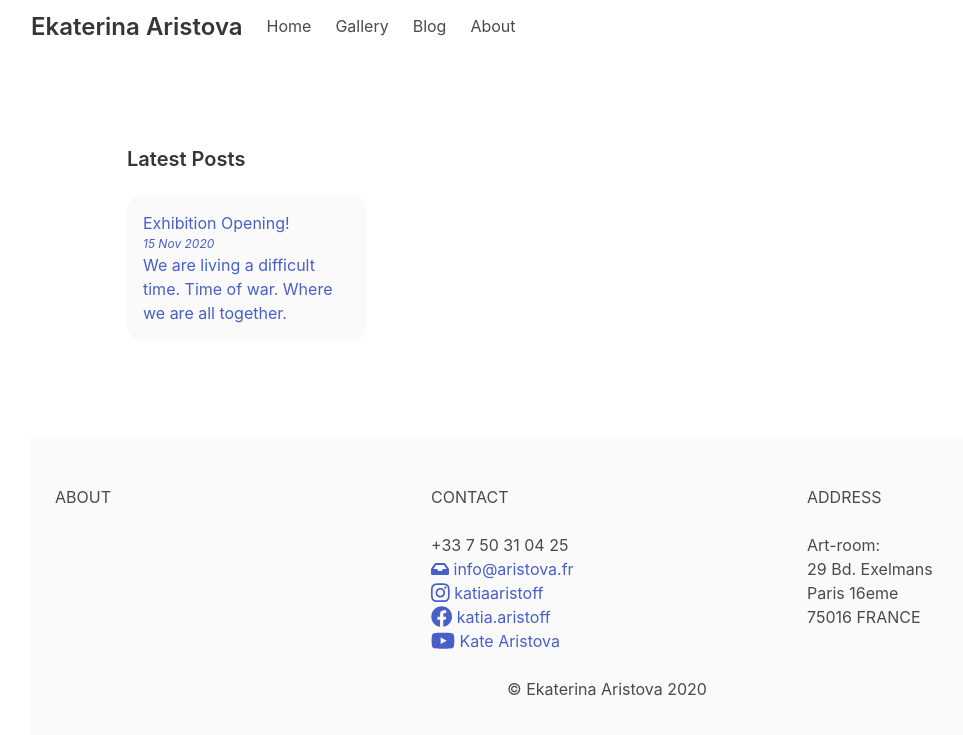
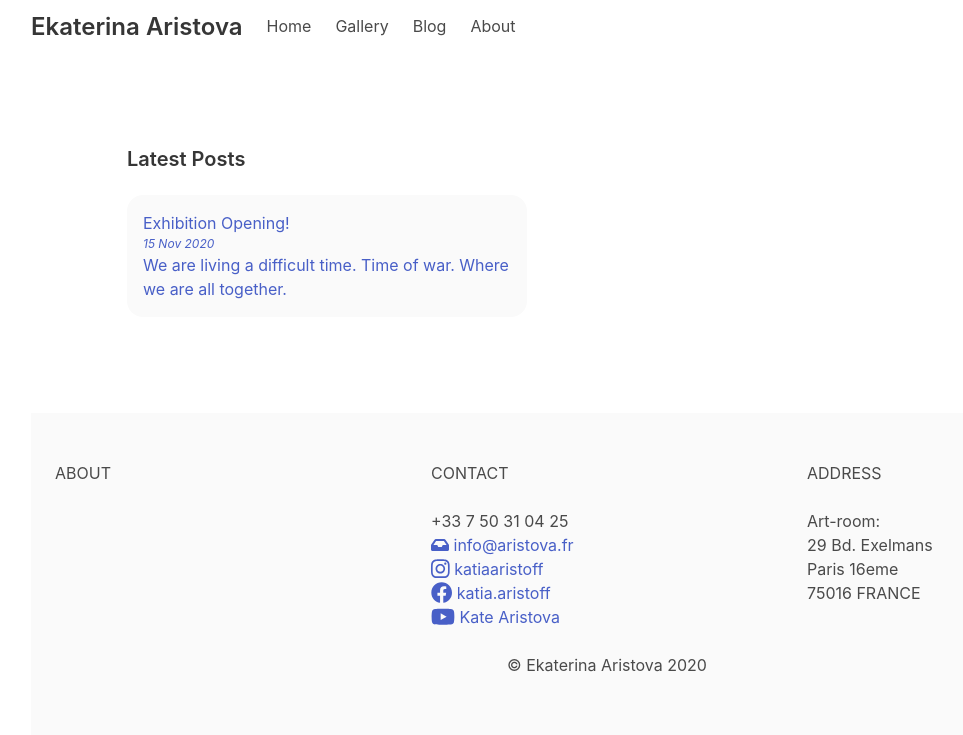
Before and after one commit to earistova/jekyll, a Jekyll site: the page built from blog.html, in a window 1280 px wide. Shown: the top 735 px of the page, without its empty margins (33-996 px from the left). Built offline with Jekyll 4.4.1, drawn with Linux system fonts in a browser that asks for light colours; nearby versions of some CDN libraries.

Commit message:
play with grid width

```diff
--- a/_sass/main.scss
+++ b/_sass/main.scss
@@ -5,7 +5,7 @@
 
 .grid {
   display: grid;
-  grid-template-columns: repeat(auto-fill, minmax(200px, 1fr));
+  grid-template-columns: repeat(auto-fill, minmax(200px, 400px));
   grid-row-gap: 1rem;
 }
 .grid > div {
```
